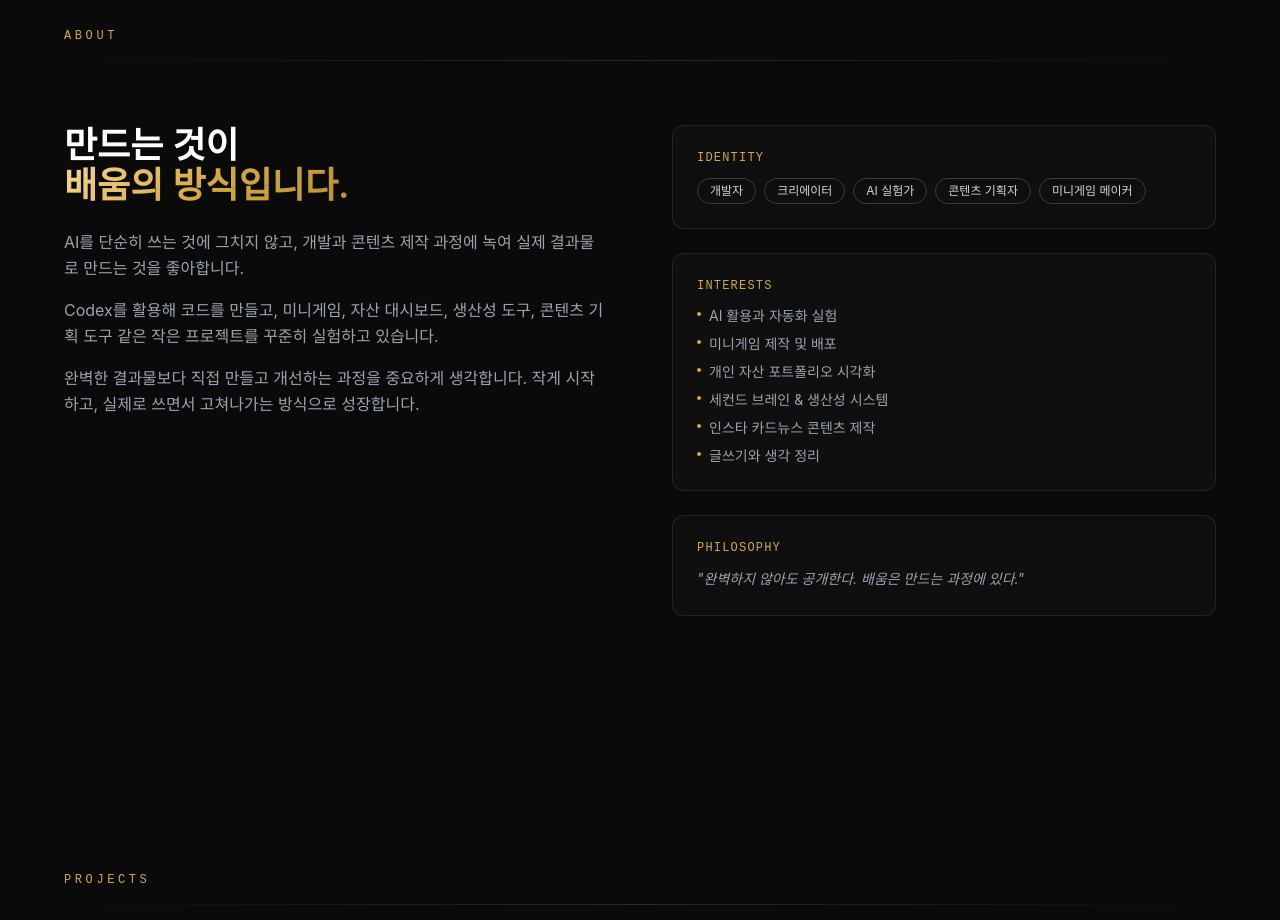
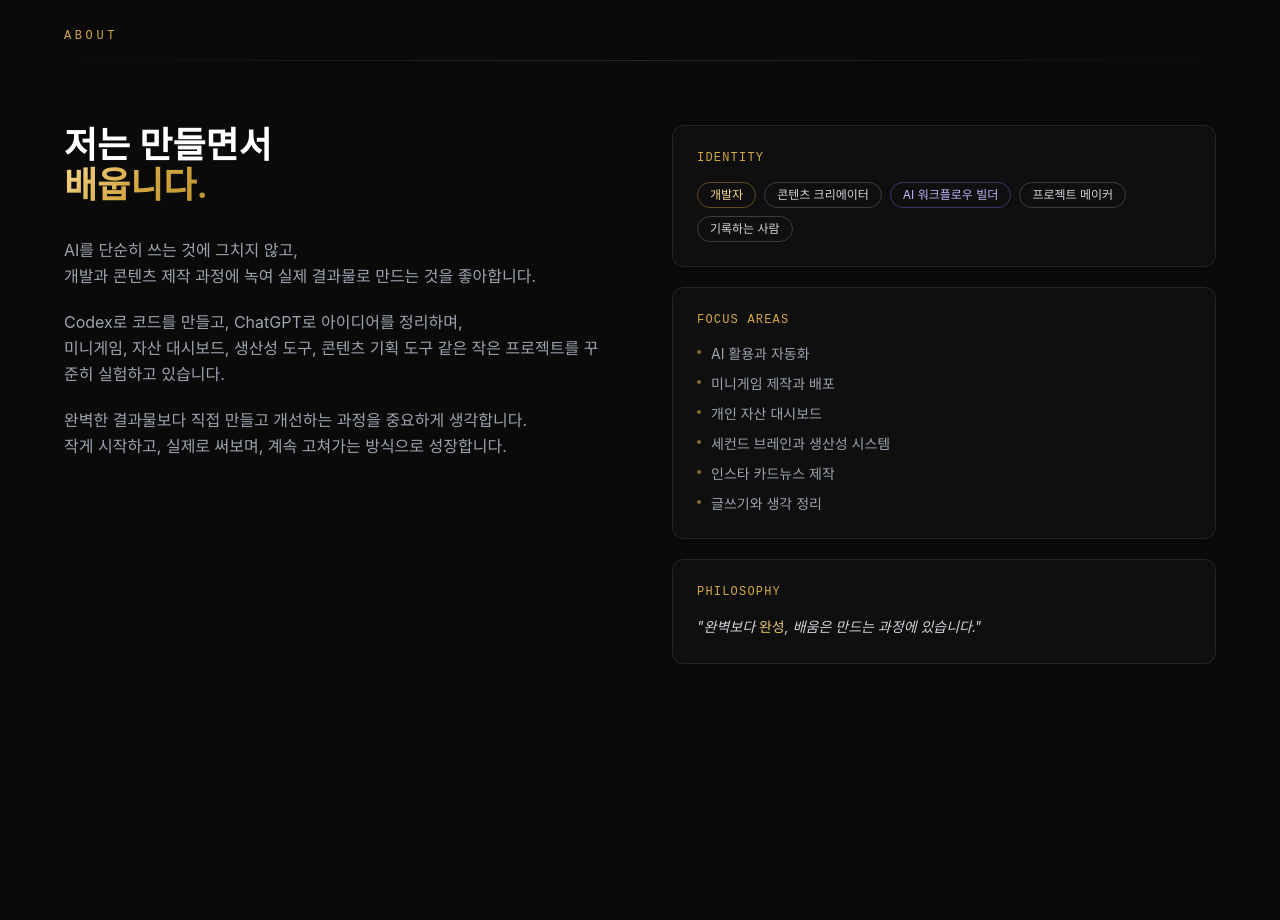
Before and after one commit to gustj369/portfolio, a React (Create React App) app: page / in a window 1280 px wide. Shown: the part 900-1820 px from the top of the page. Built offline with nearby package versions, Linux system fonts and the light colour scheme.

Commit message:
Redesign About section with updated copy, focus areas, and identity accents
Co-Authored-By: Claude Sonnet 4.6 <noreply@anthropic.com>

```diff
--- a/src/components/About.jsx
+++ b/src/components/About.jsx
@@ -1,3 +1,34 @@
+const identityTags = [
+  { label: "개발자", accent: "gold" },
+  { label: "콘텐츠 크리에이터", accent: null },
+  { label: "AI 워크플로우 빌더", accent: "violet" },
+  { label: "프로젝트 메이커", accent: null },
+  { label: "기록하는 사람", accent: null },
+];
+
+const focusAreas = [
+  "AI 활용과 자동화",
+  "미니게임 제작과 배포",
+  "개인 자산 대시보드",
+  "세컨드 브레인과 생산성 시스템",
+  "인스타 카드뉴스 제작",
+  "글쓰기와 생각 정리",
+];
+
+function IdentityTag({ label, accent }) {
+  const cls =
+    accent === "gold"
+      ? "border-gold-500/40 bg-gold-500/8 text-gold-300"
+      : accent === "violet"
+      ? "border-violet-500/40 bg-violet-500/8 text-violet-300"
+      : "border-dark-400 text-gray-300";
+  return (
+    <span className={`px-3 py-1 text-xs rounded-full border ${cls}`}>
+      {label}
+    </span>
+  );
+}
+
 export default function About() {
   return (
     <section id="about" className="py-24 md:py-32 px-6">
@@ -11,80 +42,69 @@ export default function About() {
         <div className="grid md:grid-cols-2 gap-16 items-start">
           {/* Left: Main intro */}
           <div>
-            <h2 className="text-3xl md:text-4xl font-semibold leading-snug mb-6 text-white">
-              만드는 것이
+            <h2 className="text-3xl md:text-4xl font-semibold leading-snug mb-8 text-white">
+              저는 만들면서
               <br />
-              <span className="text-gradient-gold">배움의 방식입니다.</span>
+              <span className="text-gradient-gold">배웁니다.</span>
             </h2>
-            <div className="space-y-4 text-gray-400 text-base leading-relaxed">
+            <div className="space-y-5 text-gray-400 text-base leading-relaxed">
               <p>
-                AI를 단순히 쓰는 것에 그치지 않고, 개발과 콘텐츠 제작 과정에
-                녹여 실제 결과물로 만드는 것을 좋아합니다.
+                AI를 단순히 쓰는 것에 그치지 않고,
+                <br />
+                개발과 콘텐츠 제작 과정에 녹여 실제 결과물로 만드는 것을 좋아합니다.
               </p>
               <p>
-                Codex를 활용해 코드를 만들고, 미니게임, 자산 대시보드, 생산성
-                도구, 콘텐츠 기획 도구 같은 작은 프로젝트를 꾸준히 실험하고
-                있습니다.
+                Codex로 코드를 만들고, ChatGPT로 아이디어를 정리하며,
+                <br />
+                미니게임, 자산 대시보드, 생산성 도구, 콘텐츠 기획 도구 같은
+                작은 프로젝트를 꾸준히 실험하고 있습니다.
               </p>
               <p>
-                완벽한 결과물보다 직접 만들고 개선하는 과정을 중요하게
-                생각합니다. 작게 시작하고, 실제로 쓰면서 고쳐나가는 방식으로
-                성장합니다.
+                완벽한 결과물보다 직접 만들고 개선하는 과정을 중요하게 생각합니다.
+                <br />
+                작게 시작하고, 실제로 써보며, 계속 고쳐가는 방식으로 성장합니다.
               </p>
             </div>
           </div>
 
-          {/* Right: Tags / Identity */}
-          <div className="space-y-6">
-            <div className="card-dark rounded-xl p-6 transition-all duration-300">
-              <p className="text-xs font-mono text-gold-500 tracking-widest mb-3">
+          {/* Right: Cards */}
+          <div className="space-y-5">
+            {/* IDENTITY */}
+            <div className="card-dark rounded-xl p-6 transition-all duration-300 hover:-translate-y-0.5 hover:border-gold-500/15">
+              <p className="text-xs font-mono text-gold-500 tracking-widest mb-4">
                 IDENTITY
               </p>
               <div className="flex flex-wrap gap-2">
-                {[
-                  "개발자",
-                  "크리에이터",
-                  "AI 실험가",
-                  "콘텐츠 기획자",
-                  "미니게임 메이커",
-                ].map((tag) => (
-                  <span
-                    key={tag}
-                    className="px-3 py-1 text-xs rounded-full border border-dark-400 text-gray-300"
-                  >
-                    {tag}
-                  </span>
+                {identityTags.map((tag) => (
+                  <IdentityTag key={tag.label} {...tag} />
                 ))}
               </div>
             </div>
 
-            <div className="card-dark rounded-xl p-6 transition-all duration-300">
-              <p className="text-xs font-mono text-gold-500 tracking-widest mb-3">
-                INTERESTS
+            {/* FOCUS AREAS */}
+            <div className="card-dark rounded-xl p-6 transition-all duration-300 hover:-translate-y-0.5 hover:border-gold-500/15">
+              <p className="text-xs font-mono text-gold-500 tracking-widest mb-4">
+                FOCUS AREAS
               </p>
-              <ul className="space-y-2 text-sm text-gray-400">
-                {[
-                  "AI 활용과 자동화 실험",
-                  "미니게임 제작 및 배포",
-                  "개인 자산 포트폴리오 시각화",
-                  "세컨드 브레인 & 생산성 시스템",
-                  "인스타 카드뉴스 콘텐츠 제작",
-                  "글쓰기와 생각 정리",
-                ].map((item) => (
-                  <li key={item} className="flex items-start gap-2">
-                    <span className="mt-1.5 block w-1 h-1 rounded-full bg-gold-500 flex-shrink-0" />
+              <ul className="space-y-2.5 text-sm text-gray-400">
+                {focusAreas.map((item) => (
+                  <li key={item} className="flex items-start gap-2.5">
+                    <span className="mt-1.5 block w-1 h-1 rounded-full bg-gold-500/60 flex-shrink-0" />
                     {item}
                   </li>
                 ))}
               </ul>
             </div>
 
-            <div className="card-dark rounded-xl p-6 transition-all duration-300">
-              <p className="text-xs font-mono text-gold-500 tracking-widest mb-3">
+            {/* PHILOSOPHY */}
+            <div className="card-dark rounded-xl p-6 transition-all duration-300 hover:-translate-y-0.5 hover:border-gold-500/15">
+              <p className="text-xs font-mono text-gold-500 tracking-widest mb-4">
                 PHILOSOPHY
               </p>
-              <p className="text-sm text-gray-400 leading-relaxed italic">
-                "완벽하지 않아도 공개한다. 배움은 만드는 과정에 있다."
+              <p className="text-sm text-gray-300 leading-relaxed italic">
+                "완벽보다{" "}
+                <span className="text-gold-400 not-italic font-medium">완성</span>
+                , 배움은 만드는 과정에 있습니다."
               </p>
             </div>
           </div>
```
